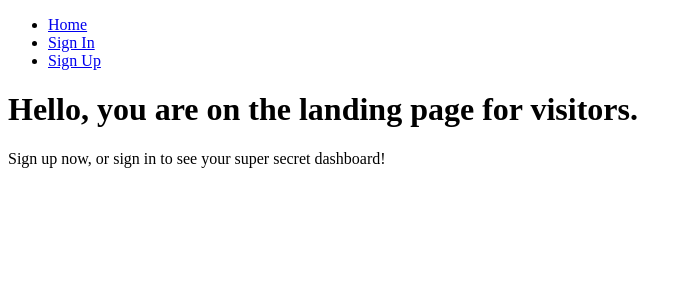
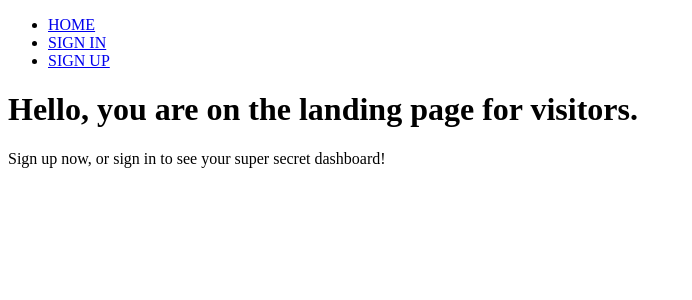
Before and after one commit to IDAC1899/react-hoot-front-end, a React (Vite) app: page / in a window 1280 px wide. Shown: the top 300 px of the page, without its empty margins (0-692 px from the left). Built offline with nearby package versions, Linux system fonts and the light colour scheme; no server answers.

Commit message:
scaffolded HootList, relabeled nav links, and added protected hoots route

```diff
--- a/src/App.jsx
+++ b/src/App.jsx
@@ -8,6 +8,7 @@ import SignUpForm from './components/SignUpForm/SignUpForm';
 import SignInForm from './components/SignInForm/SignInForm';
 import Landing from './components/Landing/Landing';
 import Dashboard from './components/Dashboard/Dashboard';
+import HootList from './components/HootList/HootList';
 
 import { UserContext } from './contexts/UserContext';
 
@@ -18,9 +19,19 @@ const App = () => {
     <>
       <NavBar />
       <Routes>
-        <Route path='/' element={user ? <Dashboard /> : <Landing /> } />
-        <Route path='/sign-up' element={<SignUpForm />} />
-        <Route path='/sign-in' element={<SignInForm />} />
+        <Route path='/' element={user ? <Dashboard /> : <Landing />} />
+        {user ? (
+          <>
+            {/* Protected routes (available only to signed-in users) */}
+            <Route path='/hoots' element={<HootList />} />
+          </>
+        ) : (
+          <>
+            {/* Non-user routes (available only to guests) */}
+            <Route path='/sign-up' element={<SignUpForm />} />
+            <Route path='/sign-in' element={<SignInForm />} />
+          </>
+        )}
       </Routes>
     </>
   );
--- /dev/null
+++ b/src/components/HootList/HootList.jsx
@@ -0,0 +1,7 @@
+// src/components/HootList/HootList.jsx
+
+const HootList = (props) => {
+  return <main>Hoot List</main>;
+};
+
+export default HootList;
--- a/src/components/NavBar/NavBar.jsx
+++ b/src/components/NavBar/NavBar.jsx
@@ -17,15 +17,15 @@ const NavBar = () => {
     <nav>
       {user ? (
         <ul>
-          <li>Welcome, {user.username}</li>
-          <li><Link to='/'>Dashboard</Link></li>
+          <li><Link to='/'>HOME</Link></li>
+          <li><Link to='/hoots'>HOOTS</Link></li>
           <li><Link to='/' onClick={handleSignOut}>Sign Out</Link></li>
         </ul>
       ) : (
         <ul>
-          <li><Link to='/'>Home</Link></li>
-          <li><Link to='/sign-in'>Sign In</Link></li>
-          <li><Link to='/sign-up'>Sign Up</Link></li>
+          <li><Link to='/'>HOME</Link></li>
+          <li><Link to='/sign-in'>SIGN IN</Link></li>
+          <li><Link to='/sign-up'>SIGN UP</Link></li>
         </ul>
       )}
     </nav>
```
Also changed, not shown: 1 other file (tests, documents, lock files or other folders).
